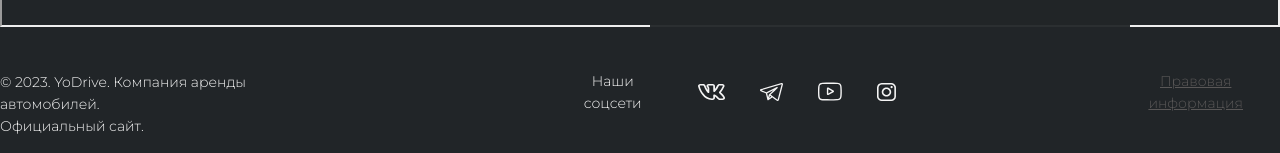
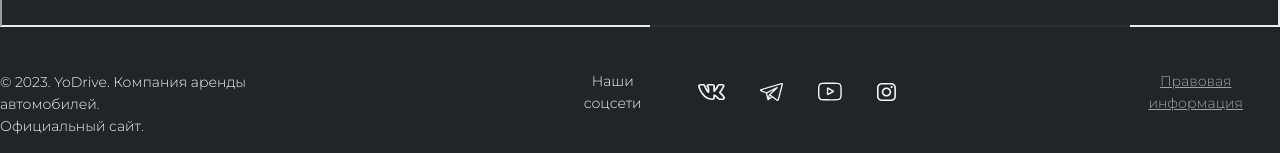
Before and after one commit to YoDrive/Course_Work, a React (Create React App) app in the folder YoCars/yo_cars_client/: page / in a window 1280 px wide. In both pictures the pointer is over the element "Правовая информация". Shown: the part 2458-2611 px from the top of the page. Built offline with nearby package versions, Linux system fonts and the light colour scheme; a web font is replaced by a local one.

Commit message:
правки по замечаниям

```diff
--- a/YoCars/yo_cars_client/src/components/footer/footer.module.css
+++ b/YoCars/yo_cars_client/src/components/footer/footer.module.css
@@ -34,6 +34,6 @@
     text-decoration: underline;
 }
 .footerLink:hover{
-    color:#595757;
+    color:#a3a3a3;
     cursor:pointer;
 }
--- a/YoCars/yo_cars_client/src/components/header/header.module.css
+++ b/YoCars/yo_cars_client/src/components/header/header.module.css
@@ -32,7 +32,7 @@
     font-weight: 500;
 }
 .headerListText:hover{
-    color:#595757;
+    color:#a3a3a3;
 }
 .headerList:hover {
     cursor: pointer;
--- a/YoCars/yo_cars_client/src/components/homePage/intro/intro.module.css
+++ b/YoCars/yo_cars_client/src/components/homePage/intro/intro.module.css
@@ -77,8 +77,8 @@
 
 .searchCarBtn:hover {
     cursor: pointer;
+    background-color:rgba(0,0,0,0.8);
     color:#F5F5F5;
-    background-color: rgba(0,0,0,0.5);
 }
 
 .benefitItem {
```
Also changed, not shown: YoCars/yo_cars_client/src/assets/thirdImage.svg.
